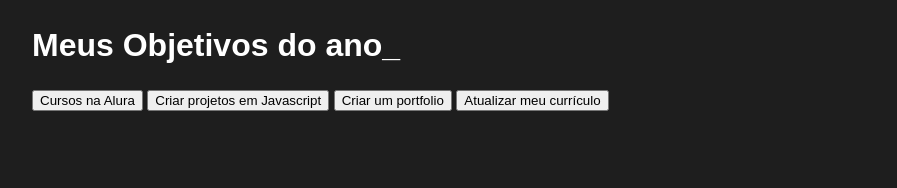
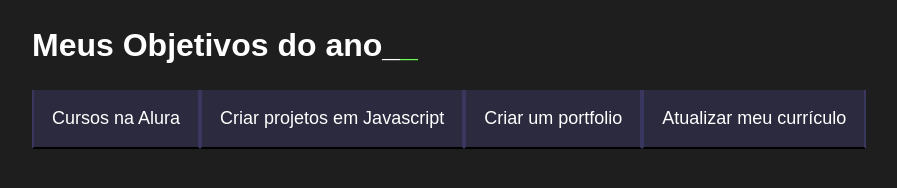
Before and after one commit to moreiralinda/projeto-de-vida, a plain HTML site: page index.html in a window 1280 px wide. Shown: the whole page, without its empty margins (8-905 px from the left). Drawn offline with Linux system fonts and the light colour scheme.

Commit message:
Add files via upload

```diff
--- a/index.html
+++ b/index.html
@@ -9,7 +9,7 @@
 </head>
 <body>
     <section class="conteudo-principal">
-        <h2 class="titulo-principal">Meus Objetivos do ano_</h2>
+        <h2 class="titulo-principal">Meus Objetivos do ano_<span>_</span></h2>
 <div class="botoes">
         <button class="botao">Cursos na Alura</button>
         <button class="botao">Criar projetos em Javascript</button>
--- a/style.css
+++ b/style.css
@@ -7,6 +7,7 @@
     --botao-ativo: #3A375E;
     --botao-inativo: rgba(58, 55, 94, 0.5);
         --texto-fundo: rgba(58, 55, 94, 0.3);
+
 }
 
     body {
@@ -31,3 +32,33 @@
         width: 100%;
         font-size: 32px;
       }
+
+      .titulo-principal span {
+        color: var(--verde);
+    }
+
+    .botao{
+      font-family: "Crakra Petch", sans-serif;
+      background-color: var(--botao-inativo);
+      color: var(--branco);
+      display: flex;
+      justify-content: center;
+      padding: 1em;
+      font-size: 18px;
+      align-items: center;
+      width:100%
+      border-bottom: 4px solid var(--botao-ativo);
+      border-left: 2px solid var(--botao-ativo);
+      border-right: 2px solid var(--botao-ativo);
+      border-top: none;
+    }
+
+    .botoes {
+      display: block;
+  }
+
+  @media screen and (min-width: 768px) {
+      .botoes {
+          display: flex;
+      }
+  }
```
